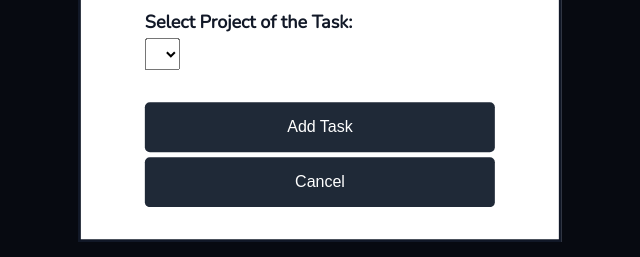
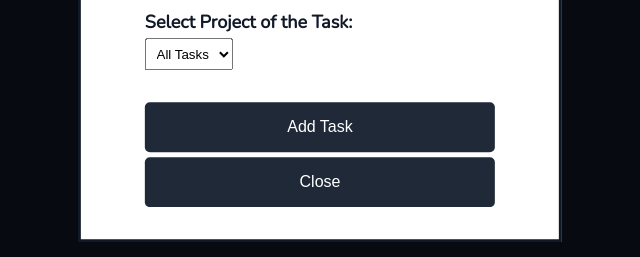
Before and after one commit to BelalKhaleel/odin-todo-list, a website built with webpack: page src/template.html in a window 1280 px wide. Both pictures are taken after a click on the button "Add task". Shown: the part 471-728 px from the top of the page, 320-960 px from the left. Built offline with nearby package versions, Linux system fonts and the light colour scheme.

Commit message:
Add 'All Tasks' in the form as a static option

```diff
--- a/src/template.html
+++ b/src/template.html
@@ -43,7 +43,7 @@
               </li>
               <li>
                 <button
-                  class="sidebar-nav-item open-folder sidebar-nav-project"
+                  class="sidebar-nav-item open-folder all-tasks"
                 >
                   All Tasks
                 </button>
@@ -97,7 +97,9 @@
               <option class="priority-option" value="high">High</option>
             </select>
             <label for="task-project">Select Project of the Task:</label>
-            <select id="task-project" name="task-project"></select>
+            <select id="task-project" name="task-project">
+              <option class="all-tasks-option" value="all-tasks" selected>All Tasks</option>
+            </select>
             <div class="form-btns">
               <button
                 type="submit"
@@ -105,7 +107,7 @@
                 id="form-task-btn"
               ></button>
               <button type="button" class="form-btn" id="cancel-task-btn">
-                Cancel
+                Close
               </button>
             </div>
           </form>
```
